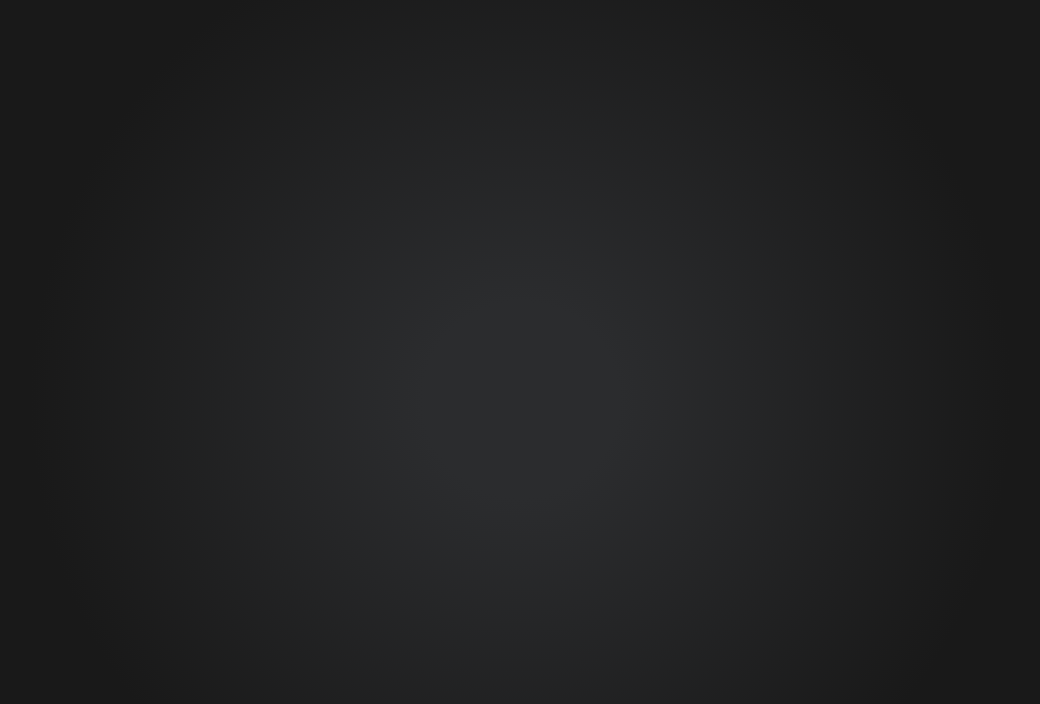
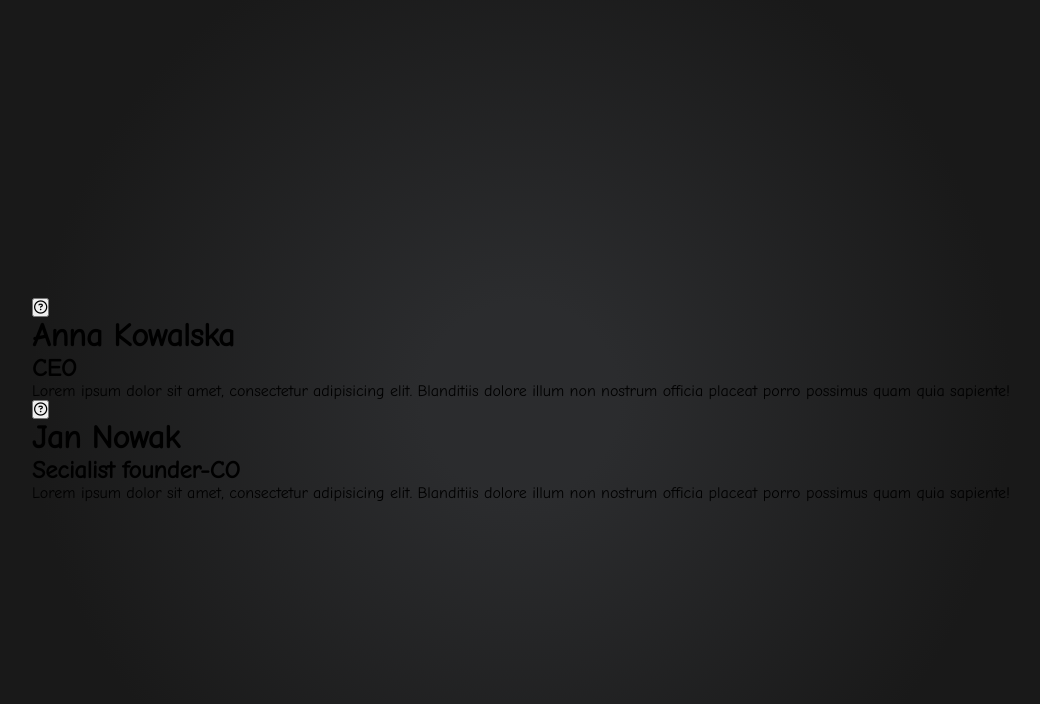
Before and after one commit to Marek-Zientek/animation-cards, a plain HTML site: page index.html in a window 1280 px wide. Shown: the whole page, without its empty margins (119-1159 px from the left). Drawn offline with Linux system fonts and the light colour scheme.

Commit message:
basic structure of animated cards

```diff
--- a/index.html
+++ b/index.html
@@ -12,13 +12,23 @@
 
 <body>
 
-<!--
-
-https://pixabay.com/pl/photos/portret-kobieta-profil-twarz-nos-657116/
-https://pixabay.com/pl/photos/ludzie-portret-cz%C5%82owiek-m%C4%99%C5%BCczyzna-1690965/
-
--->
-
+<div class="cards">
+    <div class="card two">
+        <button><i class="far fa-question-circle"></i></button>
+        <div class="text">
+            <h1>Anna Kowalska</h1>
+            <h2>CEO</h2>
+            <p>Lorem ipsum dolor sit amet, consectetur adipisicing elit. Blanditiis dolore illum non nostrum officia placeat porro possimus quam quia sapiente!</p>
+        </div>
+    </div>
+    <div class="card two">
+        <button><i class="far fa-question-circle"></i></button>
+        <h1>Jan Nowak</h1>
+        <h2>Secialist founder-CO</h2>
+        <p>Lorem ipsum dolor sit amet, consectetur adipisicing elit. Blanditiis dolore illum non nostrum officia placeat porro possimus quam quia sapiente!</p>
+    </div>
+    </div>
+</div>
 </body>
 
 </html>
```
